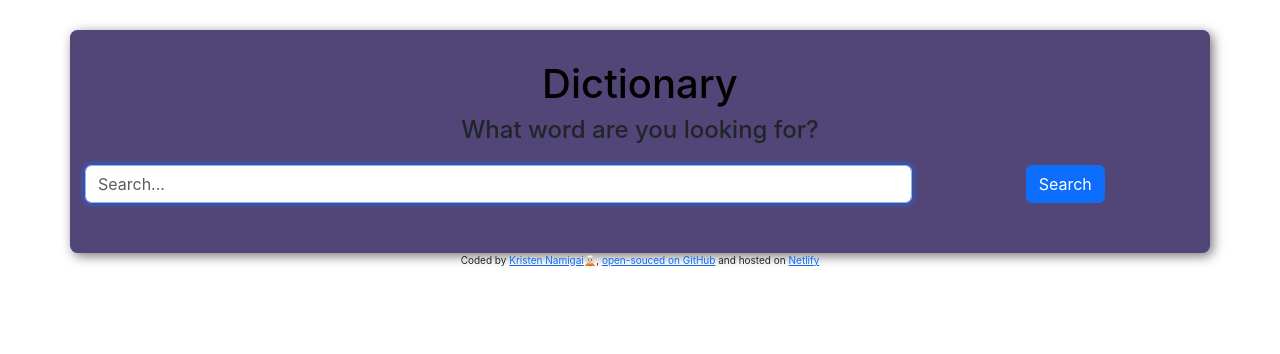
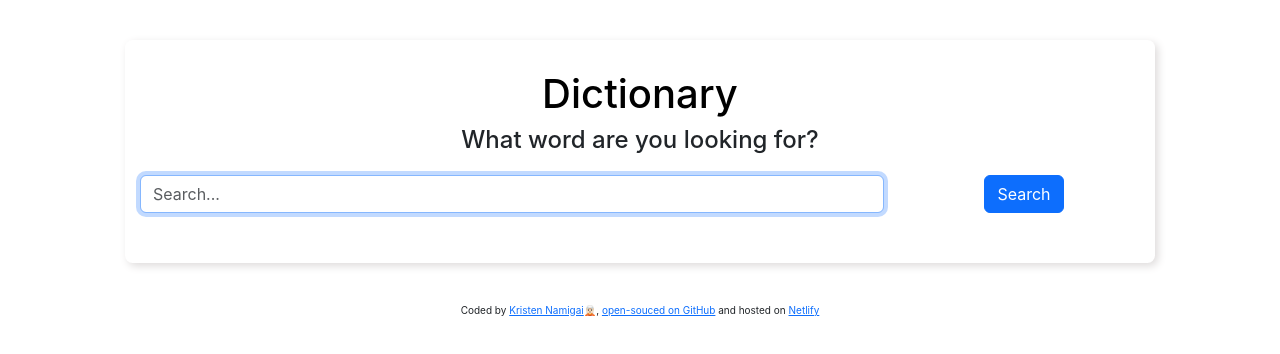
Before and after one commit to KrisTenFour/react-dictionary, a React (Create React App) app: page / in a window 1280 px wide. Shown: the top 354 px of the page. Built offline with nearby package versions, Linux system fonts and the light colour scheme.

Commit message:
Update CSS

```diff
--- a/src/App.css
+++ b/src/App.css
@@ -1,9 +1,10 @@
 .App .container {
-  margin: 30px auto 0;
+  max-width: 1030px;
+  margin: 40px auto;
   padding: 30px 15px;
-  background-color: #514677;
+  background-color: #ffffff;
   border-radius: 2mm;
-  box-shadow: 3px 3px 12px rgb(118, 118, 118);
+  box-shadow: 3px 3px 9px rgb(222, 219, 219);
 }
 
 .App header,
```
